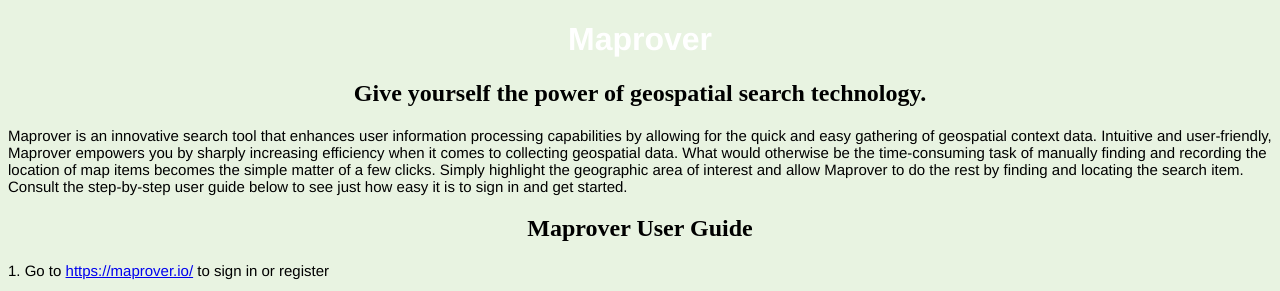
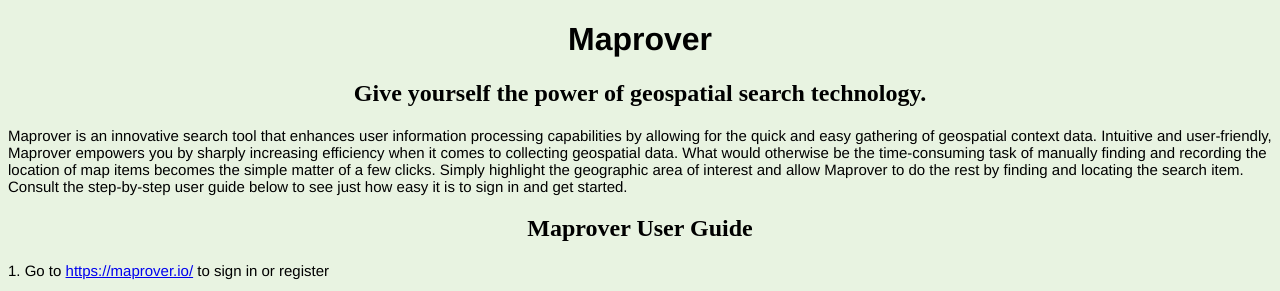
Before and after one commit to agilebeat-inc/maprover--webapp, a plain HTML site: page guide.html in a window 1280 px wide. Shown: the top 291 px of the page. Drawn offline with Linux system fonts and the light colour scheme; grey boxes are pictures that could not be loaded.

Commit message:
:new model airfield, color in guide

```diff
--- a/guide.html
+++ b/guide.html
@@ -7,7 +7,7 @@
         }
 
         h1 {
-            color: white;
+            color: black;
             text-align: center;
             font-family: "Helvetica Neue";
         }
```
Also changed, not shown: index-mr.html (+1 -1 lines), 1 other file.
